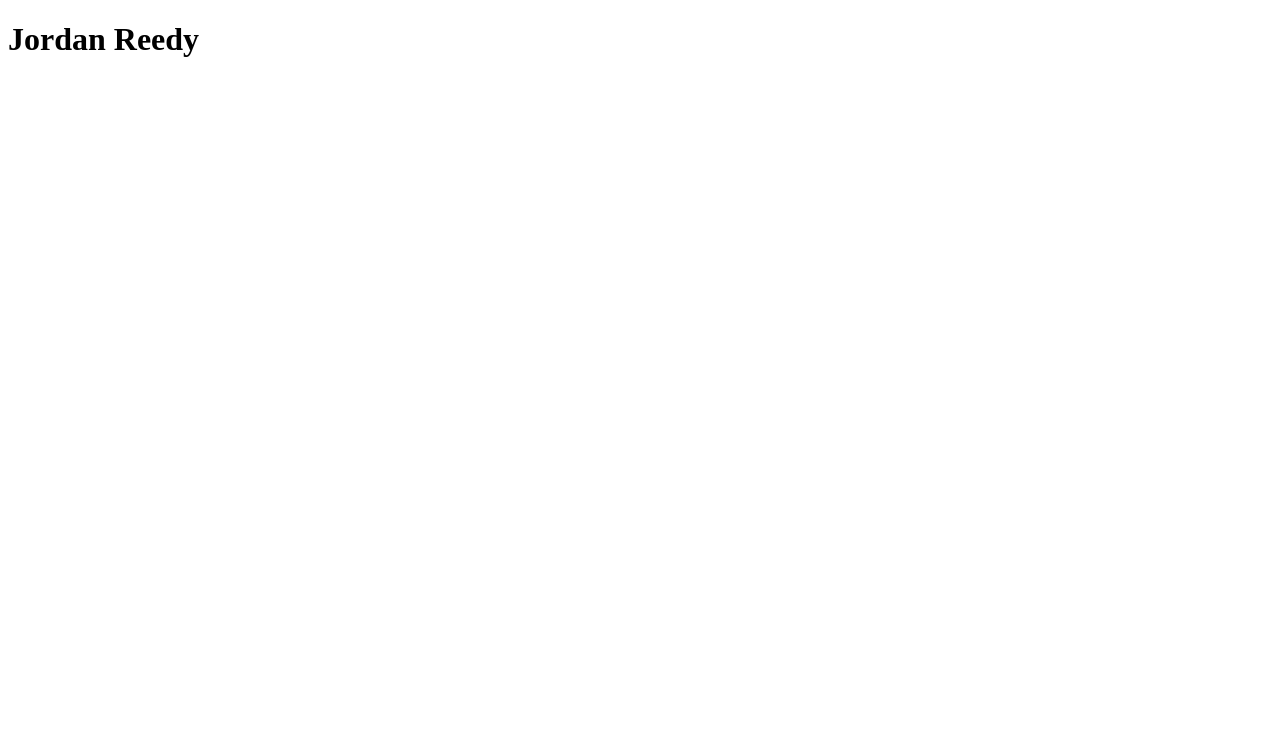
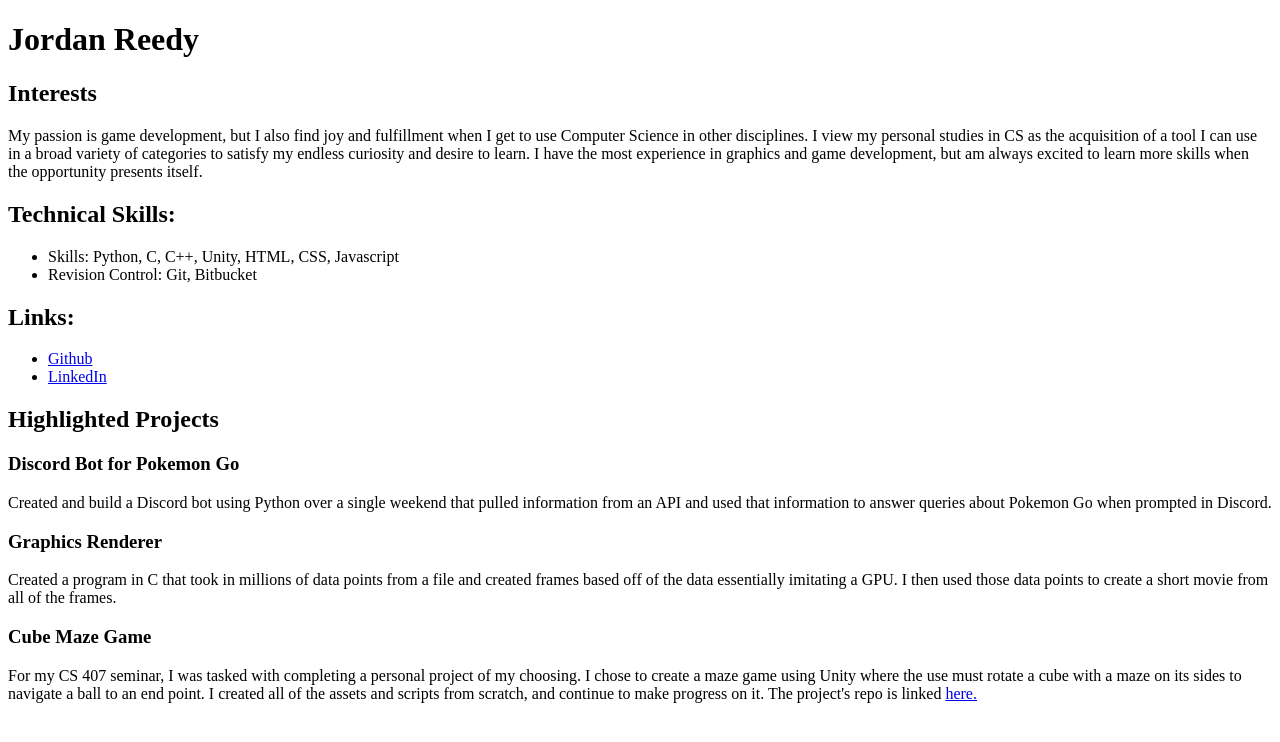
Before and after one commit to jordan-grey/jordan-grey.github.io, a plain HTML site: page index.html in a window 1280 px wide. Drawn offline with Linux system fonts and the light colour scheme.

Commit message:
Update index.html

```diff
--- a/index.html
+++ b/index.html
@@ -6,5 +6,51 @@
     </head>
     <body>
         <h1>Jordan Reedy</h1>
+        <div id="interests">
+            <h2>Interests</h2>
+            <p>My passion is game development, but I also find joy and fulfillment
+                when I get to use Computer Science in other disciplines. I view my personal
+                studies in CS as the acquisition of a tool I can use in a broad variety of
+                categories to satisfy my endless curiosity and desire to learn. I have the
+                most experience in graphics and game development, but am always excited to
+                learn more skills when the opportunity presents itself.
+            </p>
+        </div>
+        <p class="spacer"> </p>
+        <div id="tech-skills">
+            <h2>Technical Skills:</h2>
+            <ul>
+                <li>Skills: Python, C, C++, Unity, HTML, CSS, Javascript</li>
+                <li>Revision Control: Git, Bitbucket</li>
+            </ul>
+        </div>
+        <p class="spacer"> </p>
+        <div id="links">
+            <h2>Links:</h2>
+            <ul>
+                <li><a href="https://github.com/jordan-grey">Github</a></li>
+                <li><a href="www.linkedin.com/in/jordan-j-reedy">LinkedIn</a></li>
+            </ul>
+        </div>
+        <div id="projects">
+            <h2>Highlighted Projects</h2>
+            <h3>Discord Bot for Pokemon Go</h3>
+            <p>Created and build a Discord bot using Python over a single weekend that
+                pulled information from an API and used that information to answer queries
+                about Pokemon Go when prompted in Discord.
+            </p>
+            <h3>Graphics Renderer</h3>
+            <p>Created a program in C that took in millions of data points from a file and
+                created frames based off of the data essentially imitating a GPU. I then used
+                those data points to create a short movie from all of the frames.
+            </p>
+            <h3>Cube Maze Game</h3>
+            <p>For my CS 407 seminar, I was tasked with completing a personal project of my
+                choosing. I chose to create a maze game using Unity where the use must rotate
+                a cube with a maze on its sides to navigate a ball to an end point. I created
+                all of the assets and scripts from scratch, and continue to make progress on
+                it. The project's repo is linked <a href="https://github.com/jordan-grey/Cube-Maze">here.</a>
+            </p>
+        </div>
     </body>
 </html>
```
